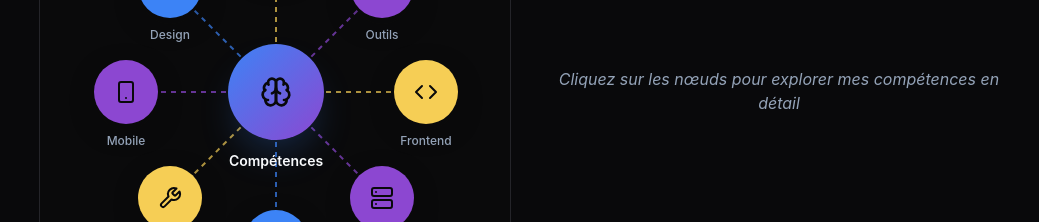
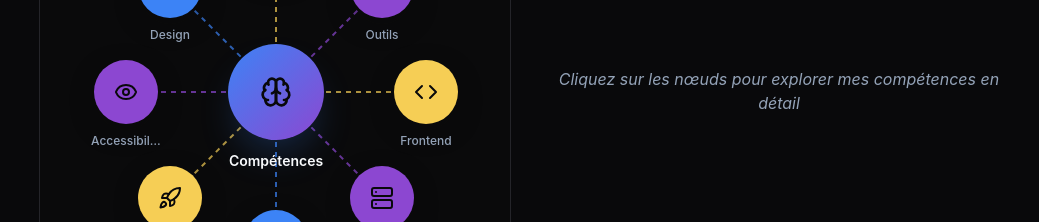
Before and after one commit to SandrinePichla/mon-portfolio, a React (Vite) app: page / in a window 1280 px wide. Shown: the part 1840-2062 px from the top of the page, without its empty margins (241-1280 px from the left). Built offline with nearby package versions, Linux system fonts and the light colour scheme; the HTML template or start-up script is replaced by a standard one.

Commit message:
Optimisation mind map

```diff
--- a/src/components/SkillsMindMap.tsx
+++ b/src/components/SkillsMindMap.tsx
@@ -1,5 +1,5 @@
 import React, { useEffect, useRef, useState } from 'react';
-import { Brain, Code, Database, Palette, Server, Globe, Smartphone, Wrench } from 'lucide-react';
+import { Brain, Code, Database, Palette, Server, Globe, Eye, Wrench, Gauge, Rocket } from 'lucide-react';
 
 const SkillsMindMap = () => {
   const [selectedNode, setSelectedNode] = useState<string | null>(null);
@@ -52,13 +52,10 @@ const SkillsMindMap = () => {
       color: "accent",
       position: { x: 300, y: 0 },
       skills: [
-          { name: "React", level: 95, experience: "5+ ans" },
-          { name: "TypeScript", level: 90, experience: "4+ ans" },
-          { name: "Next.js", level: 85, experience: "3+ ans" },
-          { name: "Vue.js", level: 80, experience: "2+ ans" },
-          { name: "Tailwind CSS", level: 95, experience: "4+ ans" },
-          { name: "SCSS", level: 90, experience: "5+ ans" },
-          { name: "Framer Motion", level: 75, experience: "2+ ans" }
+        { name: "React", level: 80, experience: "2 projets" }, // Kasa, Portfolio
+        { name: "Vite", level: 80, experience: "2 projets" }, // Kasa, Portfolio
+        { name: "SCSS / BEM", level: 90, experience: "1 projet" }, // Kasa
+        { name: "Tailwind CSS", level: 30, experience: "1 projet" }, // Portfolio
       ]
     },
     {
@@ -68,13 +65,10 @@ const SkillsMindMap = () => {
       color: "secondary",
       position: { x: 212, y: 212 },
       skills: [
-          { name: "Node.js", level: 90, experience: "4+ ans" },
-          { name: "Express", level: 85, experience: "3+ ans" },
-          { name: "Python", level: 80, experience: "3+ ans" },
-          { name: "Django", level: 75, experience: "2+ ans" },
-          { name: "PostgreSQL", level: 85, experience: "4+ ans" },
-          { name: "MongoDB", level: 80, experience: "3+ ans" },
-          { name: "Redis", level: 70, experience: "2+ ans" }
+        { name: "Node.js", level: 75, experience: "2 projets" }, // Mon Vieux Grimoire, Portfolio backend
+        { name: "Express", level: 75, experience: "2 projets" },
+        { name: "MongoDB + Mongoose", level: 70, experience: "1 projet" }, // Mon Vieux Grimoire
+        { name: "Nodemailer / Brevo API", level: 50, experience: "1 projet" } // Portfolio contact
       ]
     },
     {
@@ -84,37 +78,34 @@ const SkillsMindMap = () => {
       color: "primary",
       position: { x: 0, y: 300 },
       skills: [
-          { name: "SQL", level: 90, experience: "5+ ans" },
-          { name: "NoSQL", level: 85, experience: "3+ ans" },
-          { name: "Prisma", level: 80, experience: "2+ ans" },
-          { name: "Supabase", level: 85, experience: "2+ ans" }
+        { name: "MongoDB", level: 80, experience: "1 projet" }, // Mon Vieux Grimoire
+        { name: "SQL (bases théoriques)", level: 30, experience: "cours" } // connaissances mais pas de projet
       ]
     },
     {
       id: "devops",
       title: "DevOps",
-        icon: Wrench,
+      icon: Rocket,
       color: "accent",
       position: { x: -212, y: 212 },
       skills: [
-          { name: "Docker", level: 85, experience: "3+ ans" },
-          { name: "AWS", level: 80, experience: "3+ ans" },
-          { name: "Git", level: 95, experience: "6+ ans" },
-          { name: "CI/CD", level: 75, experience: "2+ ans" },
-          { name: "Webpack", level: 80, experience: "4+ ans" },
-          { name: "Vite", level: 90, experience: "3+ ans" }
+        { name: "Git / GitHub", level: 90, experience: "6 projets" },
+        { name: "Netlify", level: 75, experience: "2 projets" }, // Mon Vieux Grimoire Portfolio
+        { name: "Railway", level: 70, experience: "2 projets" }, // Mon Vieux Grimoire, Backend portfolio
+        { name: "CI/CD (bases)", level: 60, experience: "6 projets" } // config GitHub Actions
       ]
     },
     {
       id: "mobile",
-        title: "Mobile",
-        icon: Smartphone,
+      title: "Accessibilité, SEO & Performance",
+      icon: Eye,
       color: "secondary",
       position: { x: -300, y: 0 },
       skills: [
-          { name: "React Native", level: 85, experience: "3+ ans" },
-          { name: "Expo", level: 80, experience: "2+ ans" },
-          { name: "Flutter", level: 70, experience: "1+ an" }
+        { name: "Chrome DevTools", level: 40, experience: "1 projet" },
+        { name: "Lighthouse", level: 30, experience: "1 projet" },
+        { name: "Meta", level: 80, experience: "1 projet" },
+        { name: "Wave", level: 80, experience: "1 projet" }
       ]
     },
     {
@@ -124,11 +115,10 @@ const SkillsMindMap = () => {
       color: "primary",
       position: { x: -212, y: -212 },
       skills: [
-          { name: "Figma", level: 90, experience: "4+ ans" },
-          { name: "Adobe XD", level: 85, experience: "3+ ans" },
-          { name: "Photoshop", level: 80, experience: "5+ ans" },
-          { name: "UI/UX", level: 85, experience: "4+ ans" },
-          { name: "Design System", level: 90, experience: "3+ ans" }
+        { name: "Figma", level: 85, experience: "4 projets" }, // Booki, Kasa, Qwenta, Portfolio
+        { name: "Canva", level: 75, experience: "3 projets" }, // Présentations : Booki, Nina Carducci, Portfolio (charte graphique)
+        { name: "Notion (Kanban)", level: 80, experience: "1 projet" }, // Qwenta, Portfolio
+        { name: "Miro", level: 70, experience: "1 projet" } // Portfolio (mind map)
       ]
     },
     {
@@ -138,11 +128,9 @@ const SkillsMindMap = () => {
       color: "accent",
       position: { x: 0, y: -300 },
       skills: [
-          { name: "HTML5", level: 95, experience: "6+ ans" },
-          { name: "CSS3", level: 95, experience: "6+ ans" },
-          { name: "JavaScript", level: 95, experience: "6+ ans" },
-          { name: "WebGL", level: 70, experience: "1+ an" },
-          { name: "PWA", level: 80, experience: "2+ ans" }
+        { name: "HTML5", level: 90, experience: "6 projets" },
+        { name: "CSS3", level: 90, experience: "6 projets" },
+        { name: "JavaScript", level: 80, experience: "4 projets" } // Booki, Kasa, Mon Vieux Grimoire, Portfolio
       ]
     },
     {
@@ -152,10 +140,10 @@ const SkillsMindMap = () => {
       color: "secondary",
       position: { x: 212, y: -212 },
       skills: [
-          { name: "VSCode", level: 95, experience: "5+ ans" },
-          { name: "Jest", level: 85, experience: "3+ ans" },
-          { name: "Postman", level: 90, experience: "4+ ans" },
-          { name: "Jira", level: 80, experience: "3+ ans" }
+        { name: "VSCode", level: 95, experience: "quotidien" },
+        { name: "Postman", level: 85, experience: "3 projets" }, // Mon Vieux Grimoire, Sophie BLUEL, Portfolio backend
+        { name: "Feedly", level: 80, experience: "1 projet" }, // Qwenta
+        { name: "GitHub Projects / Jira", level: 70, experience: "1 projet" } // Qwenta (orga projet)
       ]
     }
   ]
```
Lines whose indentation alone changed are shown as unchanged.
